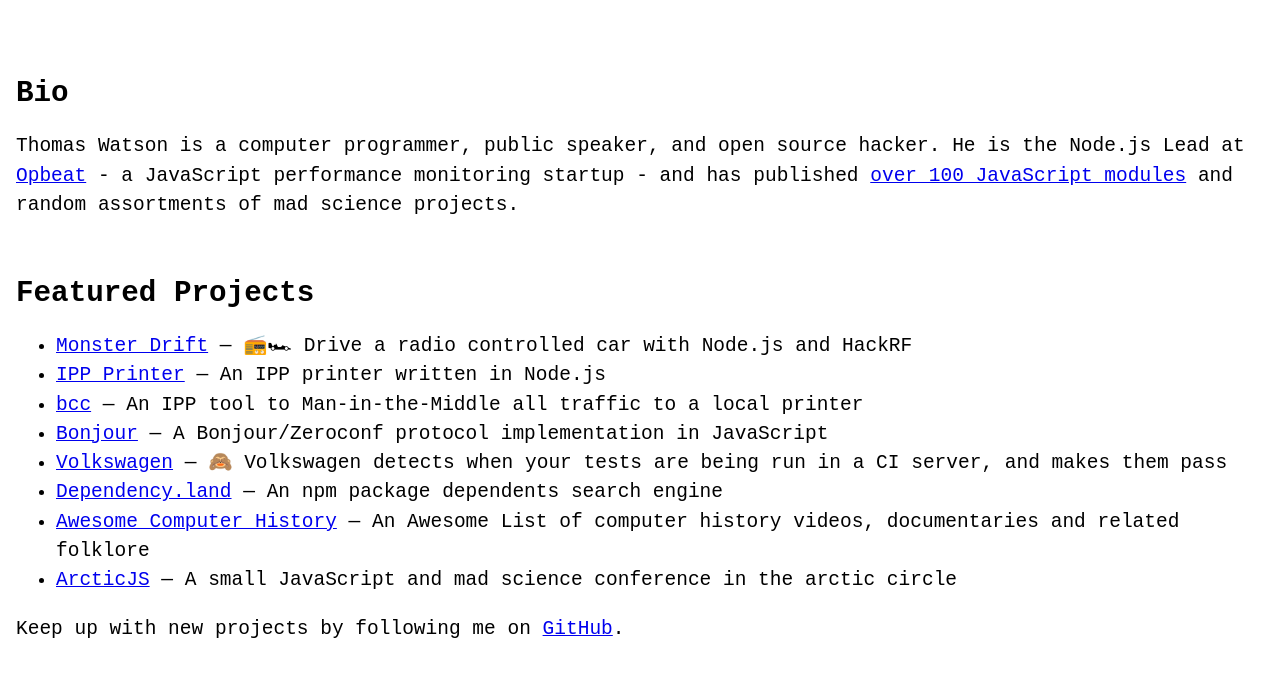
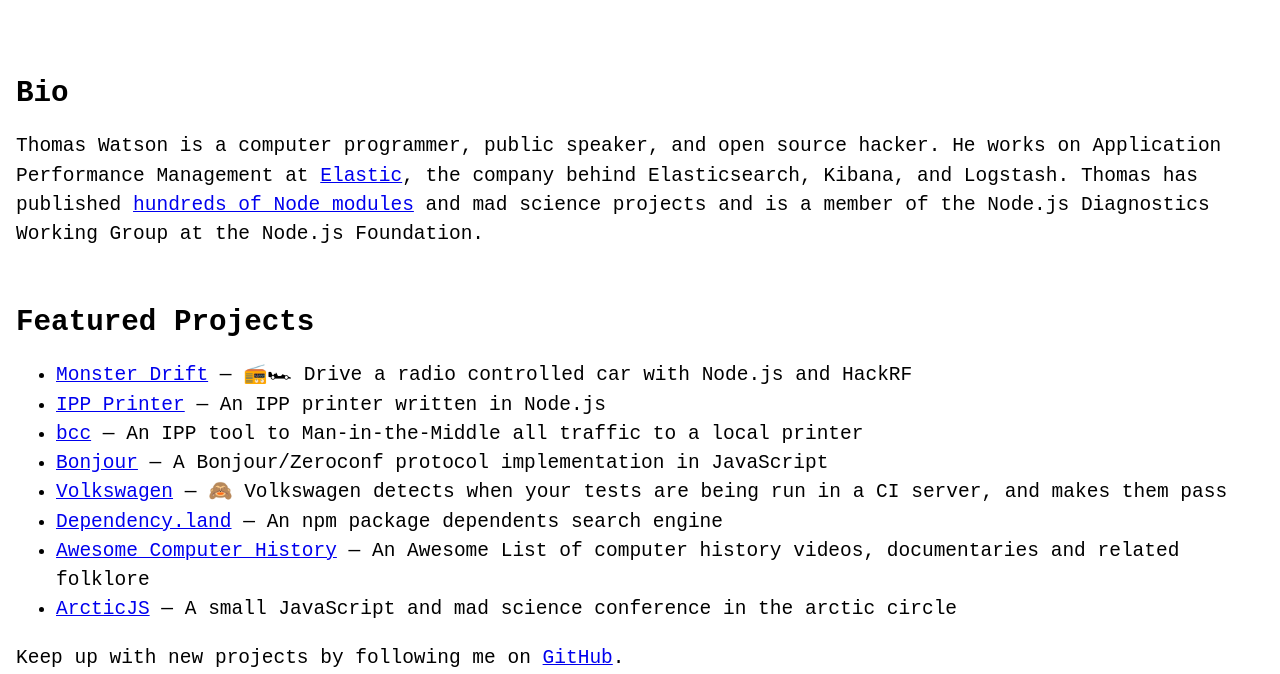
Before and after one commit to watson/wa.tson.dk, a plain HTML site: page index.html in a window 1280 px wide. Shown: the part 126-800 px from the top of the page. Drawn offline with Linux system fonts and the light colour scheme.

Commit message:
Update bio

```diff
--- a/index.html
+++ b/index.html
@@ -117,7 +117,7 @@
   <section id="bio">
     <h2>Bio</h2>
     <p>
-      Thomas Watson is a computer programmer, public speaker, and open source hacker. He is the Node.js Lead at <a href="https://opbeat.com">Opbeat</a> - a JavaScript performance monitoring startup - and has published <a href="https://www.npmjs.com/~watson">over 100 JavaScript modules</a> and random assortments of mad science projects.
+      Thomas Watson is a computer programmer, public speaker, and open source hacker. He works on Application Performance Management at <a href="https://www.elastic.co">Elastic</a>, the company behind Elasticsearch, Kibana, and Logstash. Thomas has published <a href="https://www.npmjs.com/~watson">hundreds of Node modules</a> and mad science projects and is a member of the Node.js Diagnostics Working Group at the Node.js Foundation.
     </p>
   </section>
   <section id="projects">
```
